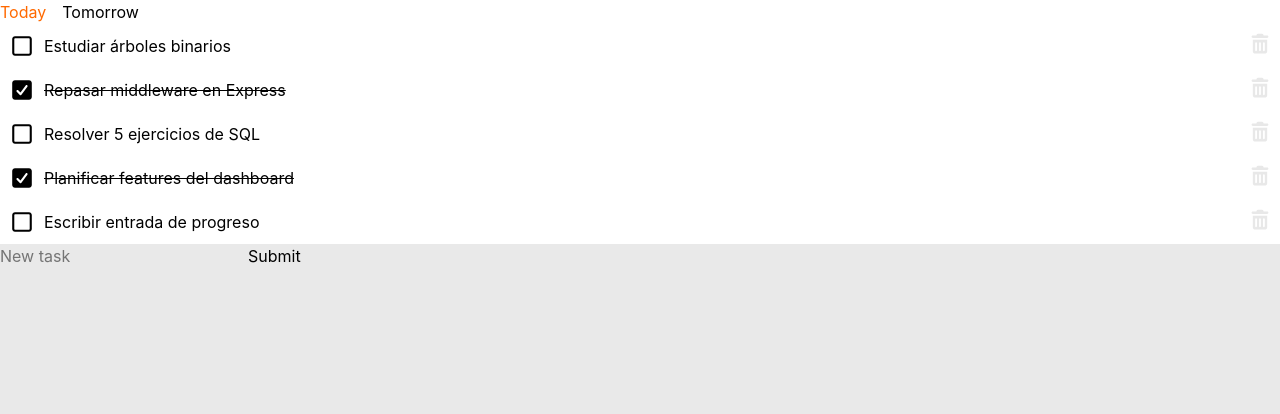
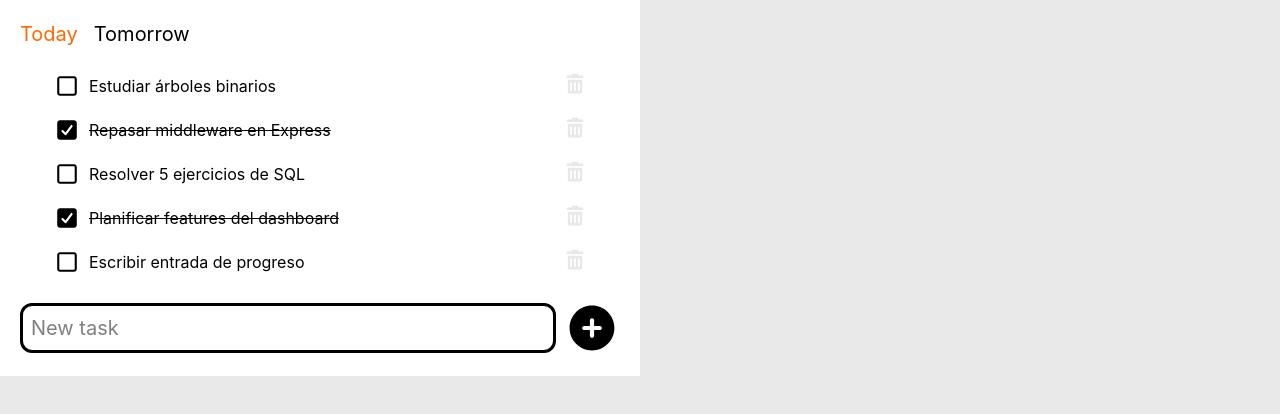
Before and after one commit to s-ricchini/ricchiTracker, a React app in the folder frontend/: page / in a window 1280 px wide. Shown: the top 414 px of the page. Built offline with nearby package versions, Linux system fonts and the light colour scheme; the HTML template or start-up script is replaced by a standard one.

Commit message:
UI todolist v1 terminada

```diff
--- a/frontend/src/features/todoList/components/AddTaskForm.jsx
+++ b/frontend/src/features/todoList/components/AddTaskForm.jsx
@@ -1,5 +1,5 @@
 import { useForm } from "react-hook-form"
-
+import { useState } from "react"
 
 function AddTaskForm({handleNewTask}){
 
@@ -11,10 +11,14 @@ function AddTaskForm({handleNewTask}){
 
     return(
 
-        <form onSubmit={handleSubmit(OnSubmit)}>
-            <input type="text" {...register("title", {required:true})}placeholder="New task"></input>
-            {errors.title && <span>This field is required</span>}
-            <input type="submit"></input>
+        <form onSubmit={handleSubmit(OnSubmit)} className="flex items-center gap-2" >
+            <div className="flex flex-col w-full">
+                <input className="text-xl border-3 p-2 rounded-xl hover:border-amber-500" type="text" {...register("title", {required:true})}placeholder="New task"></input>
+                {errors.title && <span className="text-sm text-red-700">This field is required</span>}
+            </div>
+            <button type="submit">
+                <CirclePlus color={'black'} hoverColor={"orange"}></CirclePlus>
+            </button>
         </form>
 
 
@@ -23,4 +27,14 @@ function AddTaskForm({handleNewTask}){
 
 }
 
+function CirclePlus({color,hoverColor}){
+
+    const [currentColor,setCurrentColor] = useState(color);
+
+    return(
+        <svg onMouseEnter={() => {setCurrentColor(hoverColor)}} onMouseLeave={() => {setCurrentColor(color)}} className="size-14 hover:cursor-pointer" xmlns="http://www.w3.org/2000/svg" viewBox="0 0 640 640"><path fill={currentColor} d="M320 576C461.4 576 576 461.4 576 320C576 178.6 461.4 64 320 64C178.6 64 64 178.6 64 320C64 461.4 178.6 576 320 576zM296 408L296 344L232 344C218.7 344 208 333.3 208 320C208 306.7 218.7 296 232 296L296 296L296 232C296 218.7 306.7 208 320 208C333.3 208 344 218.7 344 232L344 296L408 296C421.3 296 432 306.7 432 320C432 333.3 421.3 344 408 344L344 344L344 408C344 421.3 333.3 432 320 432C306.7 432 296 421.3 296 408z"/></svg>
+
+    )
+}
+
 export default AddTaskForm
--- a/frontend/src/features/todoList/components/TaskList.jsx
+++ b/frontend/src/features/todoList/components/TaskList.jsx
@@ -30,7 +30,7 @@ function TaskList({tasks,setTasks}){
 
 
     return(
-        <div>{list}</div>
+        <div className="w-11/12 mx-auto">{list}</div>
     );
 
 }
--- a/frontend/src/features/todoList/components/TodoList.jsx
+++ b/frontend/src/features/todoList/components/TodoList.jsx
@@ -105,10 +105,10 @@ function TodoList(){
     }
 
     return(
-        <div>
-            <div className="bg-white flex gap-4 text-md ">
-                <button onClick={() => {setSelected('today')}} className={`${selected === "today" ? "text-orange-500": ''}`}>Today</button>
-                <button onClick={() => {setSelected('tomorrow')}} className={`${selected === "tomorrow" ? "text-orange-500": ''}`}>Tomorrow</button>
+        <div className="w-1/2 bg-white p-5 space-y-4">
+            <div className="bg-white flex gap-4 text-md text-xl ">
+                <button onClick={() => {setSelected('today')}} className={`hover:cursor-pointer ${selected === "today" ? "text-orange-500": ''}`}>Today</button>
+                <button onClick={() => {setSelected('tomorrow')}} className={`hover:cursor-pointer ${selected === "tomorrow" ? "text-orange-500": ''}`}>Tomorrow</button>
             </div>
             {selected === "today" ? <TaskList tasks={today} setTasks={setToday}></TaskList> : <TaskList tasks={tomorrow} setTasks={setTomorow}></TaskList> }
             <AddTaskForm handleNewTask = {handleNewTask}></AddTaskForm>
```
